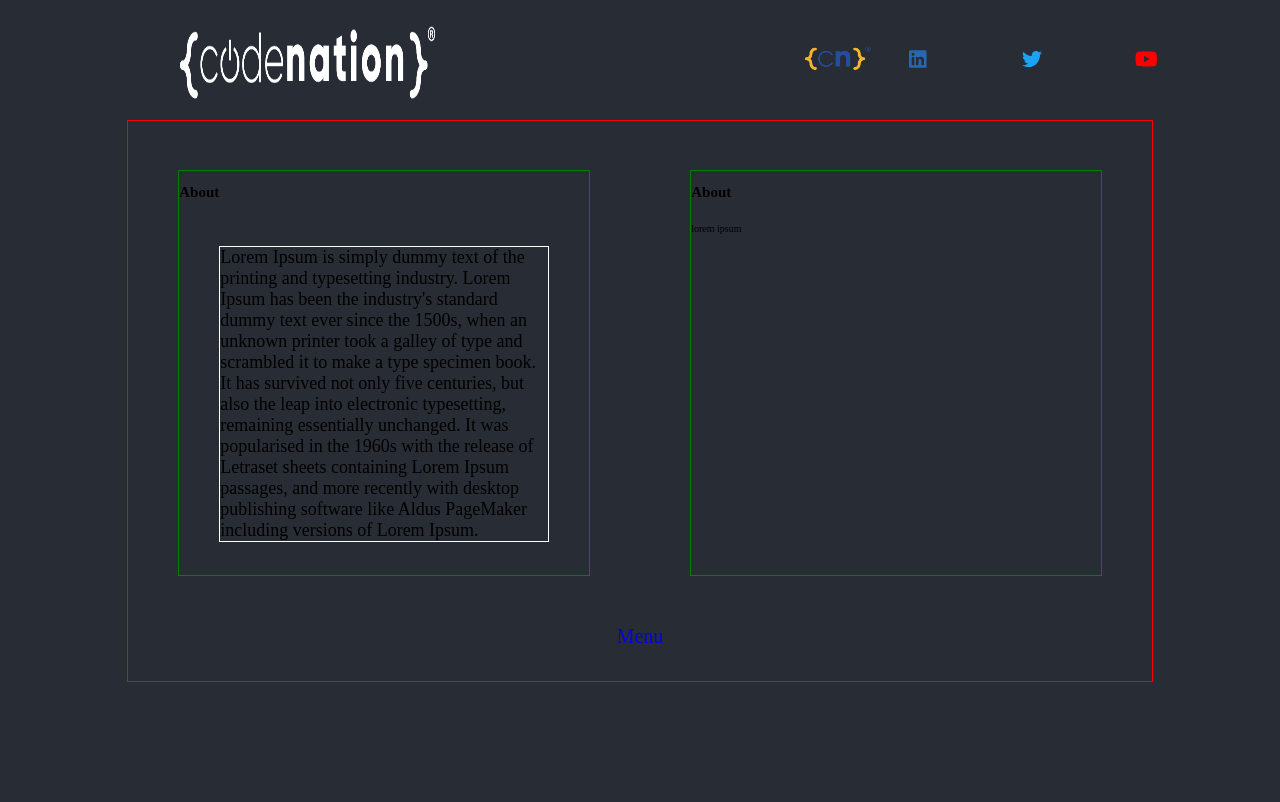
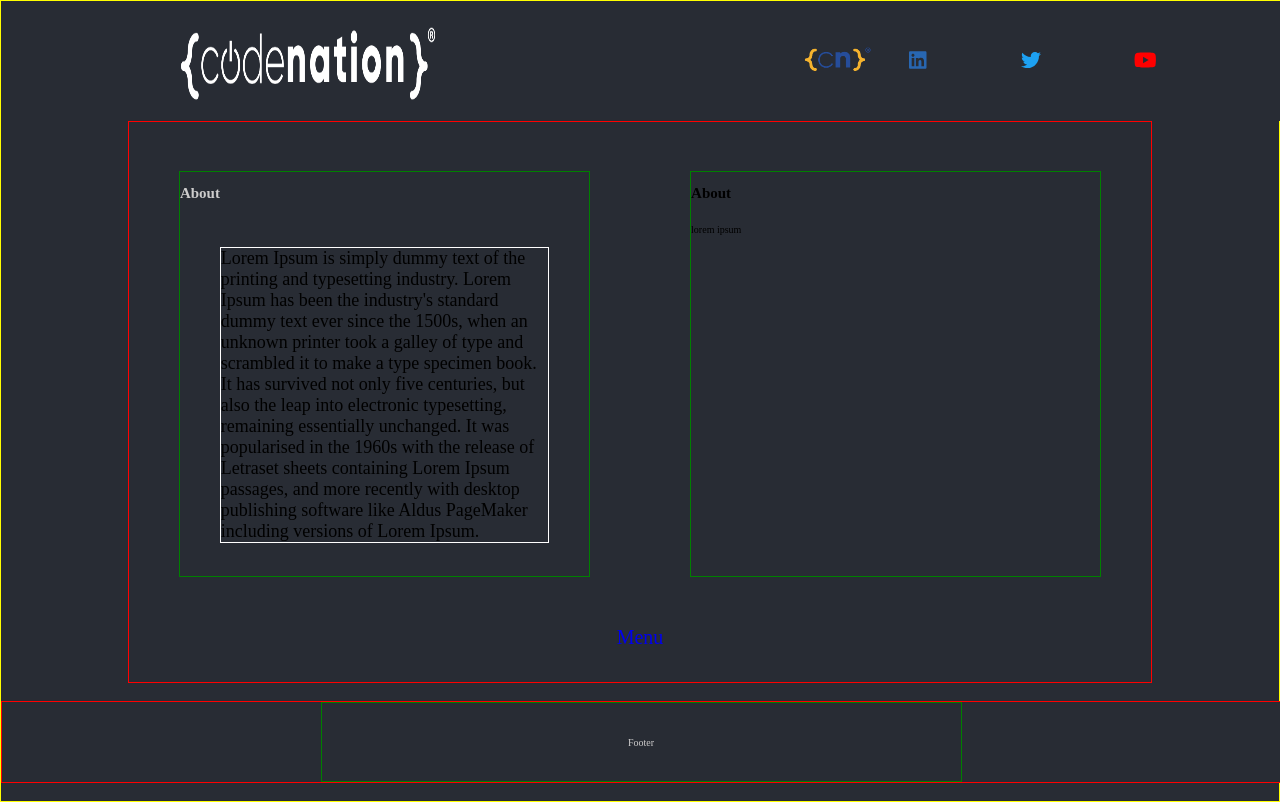
Before and after one commit to mz106/project-masters-website, a React (Create React App) app: page /about in a window 1280 px wide. Shown: the top 802 px of the page. Built offline with nearby package versions, Linux system fonts and the light colour scheme.

Commit message:
footer in place - waiting for content

```diff
--- a/src/App.css
+++ b/src/App.css
@@ -1,42 +1,11 @@
 .App {
   height: 100vh;
 }
-/*
-.App-logo {
-  height: 40vmin;
-  pointer-events: none;
-}
 
-@media (prefers-reduced-motion: no-preference) {
-  .App-logo {
-    animation: App-logo-spin infinite 20s linear;
-  }
-}
-
-.App-header {
-  background-color: #282c34;
-  min-height: 100vh;
-  display: flex;
-  flex-direction: column;
-  align-items: center;
-  justify-content: center;
-  font-size: calc(10px + 2vmin);
-  color: white;
-}
-
-.App-link {
-  color: #61dafb;
-}
-
-@keyframes App-logo-spin {
-  from {
-    transform: rotate(0deg);
-  }
-  to {
-    transform: rotate(360deg);
-  }
-} */
 
 .container__app--center {
+  height: 100%;
   flex-direction: column;
+  justify-content: space-between;
+  border: 1px solid yellow;
 }
--- a/src/App.js
+++ b/src/App.js
@@ -5,6 +5,7 @@ import { Routes, Route } from 'react-router-dom';
 
 import Header from './components/header/Header';
 import Menu from './components/menu/Menu';
+import Footer from './components/footer/Footer';
 import About from './components/about/About';
 
 function App() {
@@ -23,6 +24,7 @@ function App() {
           <Route path="/fe/hackdesign" element={<Hackdesign />} />
           <Route path="/backend/ccdjango" element={<Ccdjango />} /> */}
         </Routes>
+        <Footer />
       </div>
     </div>
   );
--- a/src/components/about/About.css
+++ b/src/components/about/About.css
@@ -9,6 +9,10 @@
 .container__about--inner {
     width: 100%;
     height: 90%;
+}
+
+.heading--about {
+    color: rgb(205, 204, 204);
 }
 
 .container__about--left {
--- /dev/null
+++ b/src/components/footer/Footer.css
@@ -0,0 +1,18 @@
+.container__footer {
+    height: 10vh;
+    width: 100%;
+    border: 1px solid red;
+    flex-direction: column;
+    margin: auto;
+    color: rgb(205, 204, 204);
+}
+
+.container__footer--inner {
+    flex-direction: column;
+    width: 50%;
+    height: 100%;
+    border: 1px solid green;
+    justify-content: center;
+    align-items: center;
+    margin: 0 auto;
+}
--- /dev/null
+++ b/src/components/footer/Footer.js
@@ -0,0 +1,14 @@
+import React from 'react';
+import "./Footer.css";
+
+function Footer() {
+    return (
+        <div className='container--flex container__footer'>
+            <div className='container--flex container__footer--inner'>
+                <p>Footer</p>
+            </div>
+        </div>
+    )
+}
+
+export default Footer
```
